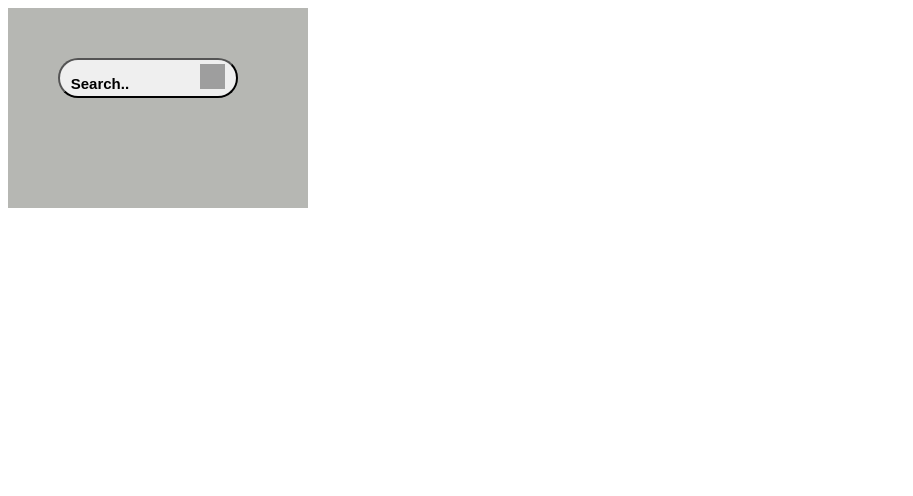
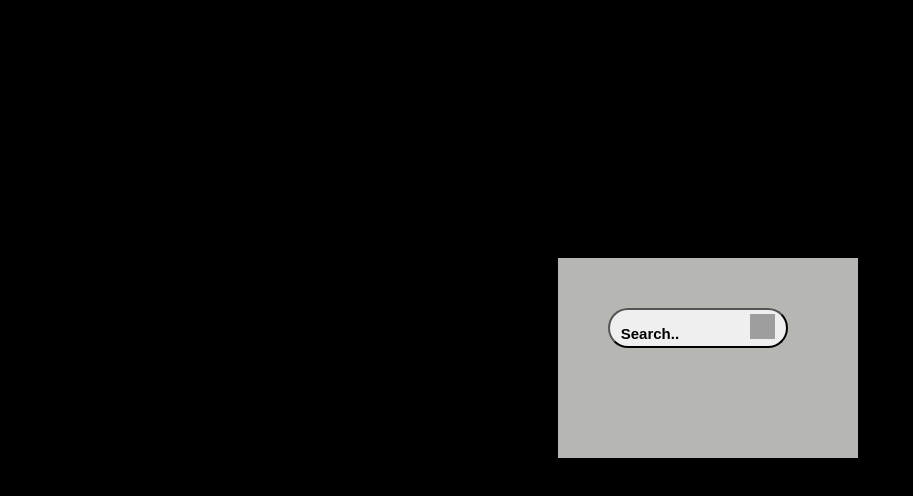
Before and after one commit to ananth290903/CSS_PADDING, a plain HTML site: page 5.2/index.html in a window 1280 px wide. Shown: the whole page, without its empty margins (0-913 px from the left). Drawn offline with Linux system fonts and the light colour scheme; grey boxes are pictures that could not be loaded.

Commit message:
Initial Commit

```diff
--- a/5.1/style.css
+++ b/5.1/style.css
@@ -1,3 +1,8 @@
+body
+{
+  background-color:black;
+}
+
 .sq1
 {
   width:250px;
--- a/5.2/index.html
+++ b/5.2/index.html
@@ -2,7 +2,7 @@
 <head>
     <meta charset="UTF-8">
     <meta name="viewport" content="width=device-width, initial-scale=1.0">
-    <title>Document</title>
+    <title>5.2</title>
     <link rel="stylesheet" href="./style.css">
 </head>
 <body>
--- a/5.2/style.css
+++ b/5.2/style.css
@@ -1,3 +1,10 @@
+
+body
+{
+  background-color:black;
+}
+
+
 .sq1
 {
   width:300px;
@@ -6,6 +13,7 @@
   padding:50px 50px 70px 50px;
   box-sizing:border-box;
   position:absolute;
+  margin:250px auto auto 550px;
 }
 
 .b1
--- a/5.3/style.css
+++ b/5.3/style.css
@@ -1,3 +1,12 @@
+
+body
+{
+  background-color:black;
+}
+
+
+
+
 .bd {
   width: 50vw;
   height: 50vh;
@@ -11,6 +20,7 @@
   padding:48px 50px 70px 20px;
   box-sizing:border-box;
   position:absolute;
+  margin:250px auto auto 600px;
 }
 
 
```
Also changed, not shown: 5.1/index.html (+1 -1 lines), 5.3/index.html (+1 -1 lines).
